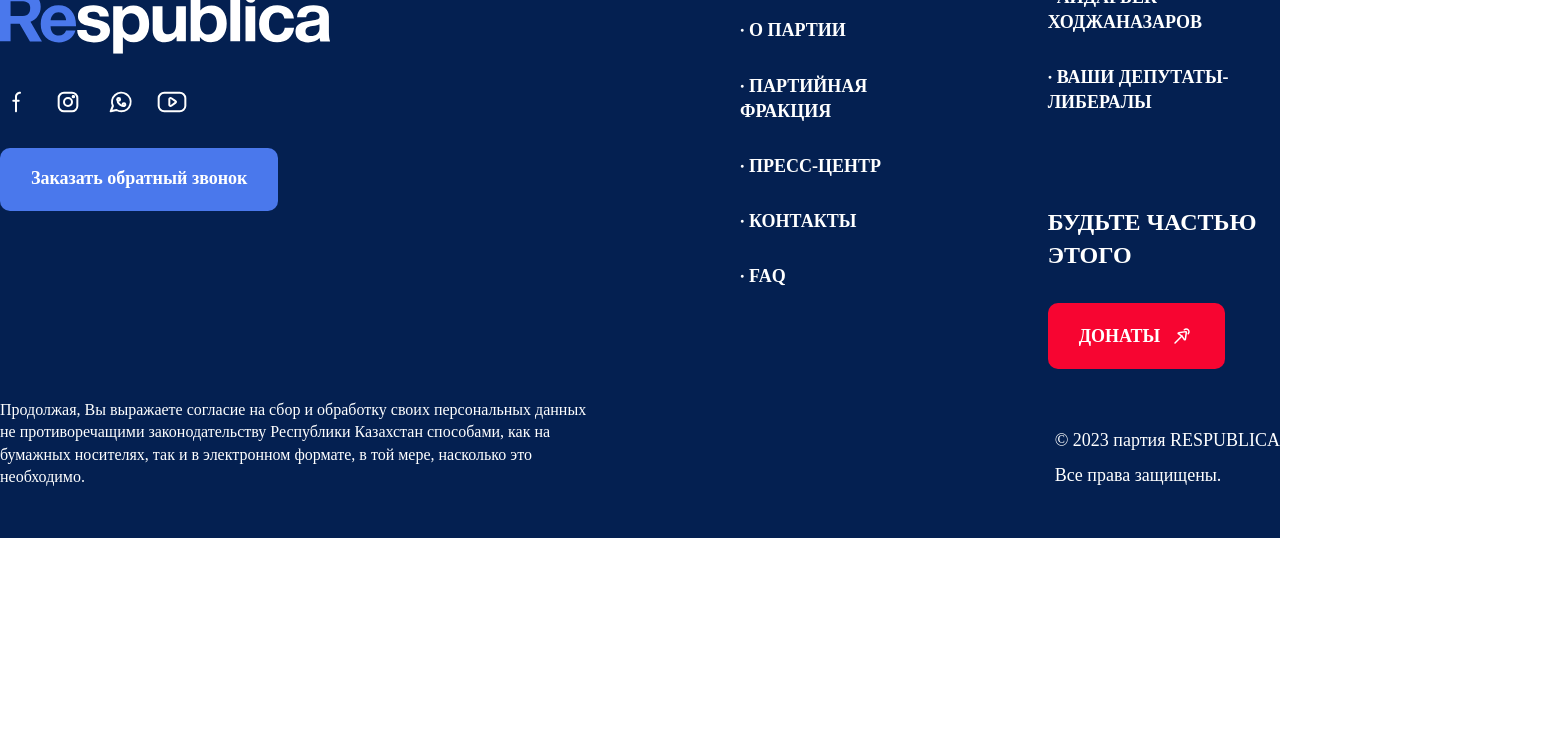
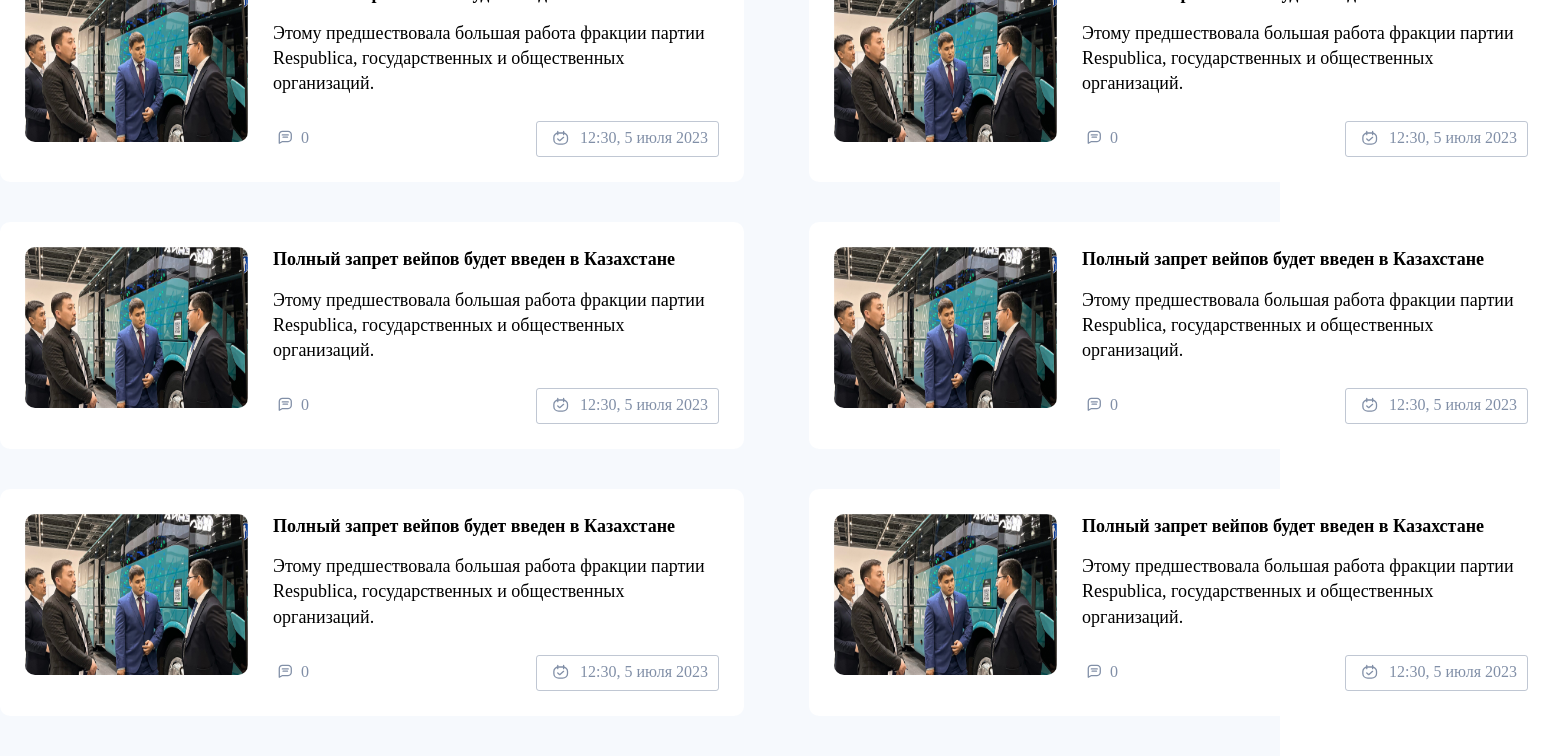
Before and after one commit to ZhakypbaevN/respublica, a Vue app: page /news in a window 1280 px wide. Shown: the part 440-1196 px from the top of the page, 1553 px wide, since content can reach past the window. Before the commit the page ends 978 px from the top, so only its background shows below. Built offline with nearby package versions, Linux system fonts and the light colour scheme.

Commit message:
add news

```diff
--- /dev/null
+++ b/src/components/uiLanding/news/newsList.vue
@@ -0,0 +1,220 @@
+<template>
+    <section class="newsSlider">
+    <div class="newsSlider-items">
+        <div class="newsSlider-item">
+            <img class="newsSlider-item-preview" src="/img/uiLanding/news-example.jpg" alt="">
+            <div class="newsSlider-item-text">
+                <h4 class="newsSlider-item-title">Полный запрет вейпов будет введен в Казахстане</h4>
+
+                <p class="newsSlider-item-description">Этому предшествовала большая работа фракции партии Respublica,
+                    государственных и общественных организаций.</p>
+
+                <div class="newsSlider-item-bottom">
+                    <div class="newsSlider-item-comment">
+                        <SvgIcon name="comment-alt-lines" :viewboxWidth="28" :viewboxHeight="28" />
+                        <span>0</span>
+                    </div>
+                    <div class="newsSlider-item-date">
+                        <SvgIcon name="calendar-check" :viewboxWidth="28" :viewboxHeight="28" />
+                        <span>12:30, 5 июля 2023</span>
+                    </div>
+                </div>
+            </div>
+        </div>
+        <div class="newsSlider-item">
+            <img class="newsSlider-item-preview" src="/img/uiLanding/news-example.jpg" alt="">
+            <div class="newsSlider-item-text">
+                <h4 class="newsSlider-item-title">Полный запрет вейпов будет введен в Казахстане</h4>
+
+                <p class="newsSlider-item-description">Этому предшествовала большая работа фракции партии Respublica,
+                    государственных и общественных организаций.</p>
+
+                <div class="newsSlider-item-bottom">
+                    <div class="newsSlider-item-comment">
+                        <SvgIcon name="comment-alt-lines" :viewboxWidth="28" :viewboxHeight="28" />
+                        <span>0</span>
+                    </div>
+                    <div class="newsSlider-item-date">
+                        <SvgIcon name="calendar-check" :viewboxWidth="28" :viewboxHeight="28" />
+                        <span>12:30, 5 июля 2023</span>
+                    </div>
+                </div>
+            </div>
+        </div>
+
+        <div class="newsSlider-item">
+            <img class="newsSlider-item-preview" src="/img/uiLanding/news-example.jpg" alt="">
+            <div class="newsSlider-item-text">
+                <h4 class="newsSlider-item-title">Полный запрет вейпов будет введен в Казахстане</h4>
+
+                <p class="newsSlider-item-description">Этому предшествовала большая работа фракции партии Respublica,
+                    государственных и общественных организаций.</p>
+
+                <div class="newsSlider-item-bottom">
+                    <div class="newsSlider-item-comment">
+                        <SvgIcon name="comment-alt-lines" :viewboxWidth="28" :viewboxHeight="28" />
+                        <span>0</span>
+                    </div>
+                    <div class="newsSlider-item-date">
+                        <SvgIcon name="calendar-check" :viewboxWidth="28" :viewboxHeight="28" />
+                        <span>12:30, 5 июля 2023</span>
+                    </div>
+                </div>
+            </div>
+        </div>
+
+        <div class="newsSlider-item">
+            <img class="newsSlider-item-preview" src="/img/uiLanding/news-example.jpg" alt="">
+            <div class="newsSlider-item-text">
+                <h4 class="newsSlider-item-title">Полный запрет вейпов будет введен в Казахстане</h4>
+
+                <p class="newsSlider-item-description">Этому предшествовала большая работа фракции партии Respublica,
+                    государственных и общественных организаций.</p>
+
+                <div class="newsSlider-item-bottom">
+                    <div class="newsSlider-item-comment">
+                        <SvgIcon name="comment-alt-lines" :viewboxWidth="28" :viewboxHeight="28" />
+                        <span>0</span>
+                    </div>
+                    <div class="newsSlider-item-date">
+                        <SvgIcon name="calendar-check" :viewboxWidth="28" :viewboxHeight="28" />
+                        <span>12:30, 5 июля 2023</span>
+                    </div>
+                </div>
+            </div>
+        </div>
+
+        <div class="newsSlider-item">
+            <img class="newsSlider-item-preview" src="/img/uiLanding/news-example.jpg" alt="">
+            <div class="newsSlider-item-text">
+                <h4 class="newsSlider-item-title">Полный запрет вейпов будет введен в Казахстане</h4>
+
+                <p class="newsSlider-item-description">Этому предшествовала большая работа фракции партии Respublica,
+                    государственных и общественных организаций.</p>
+
+                <div class="newsSlider-item-bottom">
+                    <div class="newsSlider-item-comment">
+                        <SvgIcon name="comment-alt-lines" :viewboxWidth="28" :viewboxHeight="28" />
+                        <span>0</span>
+                    </div>
+                    <div class="newsSlider-item-date">
+                        <SvgIcon name="calendar-check" :viewboxWidth="28" :viewboxHeight="28" />
+                        <span>12:30, 5 июля 2023</span>
+                    </div>
+                </div>
+            </div>
+        </div>
+
+        <div class="newsSlider-item">
+            <img class="newsSlider-item-preview" src="/img/uiLanding/news-example.jpg" alt="">
+            <div class="newsSlider-item-text">
+                <h4 class="newsSlider-item-title">Полный запрет вейпов будет введен в Казахстане</h4>
+
+                <p class="newsSlider-item-description">Этому предшествовала большая работа фракции партии Respublica,
+                    государственных и общественных организаций.</p>
+
+                <div class="newsSlider-item-bottom">
+                    <div class="newsSlider-item-comment">
+                        <SvgIcon name="comment-alt-lines" :viewboxWidth="28" :viewboxHeight="28" />
+                        <span>0</span>
+                    </div>
+                    <div class="newsSlider-item-date">
+                        <SvgIcon name="calendar-check" :viewboxWidth="28" :viewboxHeight="28" />
+                        <span>12:30, 5 июля 2023</span>
+                    </div>
+                </div>
+            </div>
+        </div>
+    </div>
+</section>
+</template>
+<script setup lang="ts">
+import SvgIcon from '../../../components/common/SvgIcon.vue'
+</script>
+<style scoped lang="scss">
+.newsSlider {
+    &-items {
+        display: grid;
+        grid-template-columns: repeat(2, 1fr);
+        grid-gap: 40px;
+    }
+
+    &-item {
+        display: flex;
+        border-radius: 10px;
+        background: #FFF;
+        padding: 25px;
+        margin-right: 25px;
+
+        &-preview {
+            width: 223px;
+            height: 161px;
+            border-radius: 10px;
+        }
+
+        &-text {
+            width: 446px;
+            margin-left: 25px;
+
+        }
+
+        &-title {
+            font-size: 18px;
+            font-weight: 700;
+            margin-bottom: 15px;
+        }
+
+
+        &-description {
+            font-size: 18px;
+            font-style: normal;
+            font-weight: 400;
+        }
+
+        &-bottom {
+            display: flex;
+            align-items: center;
+            justify-content: space-between;
+            margin-top: 25px;
+        }
+
+        &-date {
+            display: flex;
+            grid-gap: 5px;
+
+            padding: 5px 10px;
+            border-radius: 3px;
+            border: 1px solid rgba(129, 143, 167, 0.50);
+
+            & svg {
+                width: 28px;
+                height: 24px;
+                fill: var(--accent-color);
+            }
+
+            & span {
+                color: var(--light-gray-color);
+                font-size: 16px;
+                font-weight: 500;
+            }
+        }
+
+        &-comment {
+            display: flex;
+
+            & span {
+                color: var(--light-gray-color);
+                font-size: 16px;
+                font-weight: 500;
+            }
+
+            & svg {
+                width: 28px;
+                height: 24px;
+                fill: var(--accent-color);
+            }
+        }
+
+    }
+}
+</style>
--- a/src/views/uiLanding/News.vue
+++ b/src/views/uiLanding/News.vue
@@ -2,10 +2,14 @@
   <div class="wrapper-main">
     <div>
       <Header />
+      <section class=" landing-block">
+        <div class="wrapper landing-wrapper">
+          <h2 class="landing-title">Новости</h2>
+          <NewsList />
 
-      <div class="wrapper">
-        <h2 class="landing-title">Новости</h2>
-      </div>
+
+        </div>
+      </section>
     </div>
 
     <Footer />
@@ -15,24 +19,20 @@
 <script setup lang="ts">
 import Header from '../../components/uiLanding/layouts/header.vue';
 import Footer from '../../components/uiLanding/layouts/footer.vue';
+import NewsList from '../../components/uiLanding/news/NewsList.vue';
 </script>
 
 <style scoped lang="scss">
-.intro {
-  padding-top: 34%;
-  background: url('/img/uiLanding/intro-preview.jpg') center no-repeat;
-  background-size: cover;
+.wrapper-main {
+  background-color: #F6F9FD;
 
-  position: relative;
+}
 
-  &-btns {
-    display: flex;
-    grid-gap: 30px;
+.landing-title {
+  font-size: 36px;
+  font-style: normal;
+  font-weight: 700;
+  color: #042051;
+}
 
-    position: absolute;
-    left: 50%;
-    bottom: 50px;
-    transform: translateX(-50%);
-  }
-}
 </style>
```
